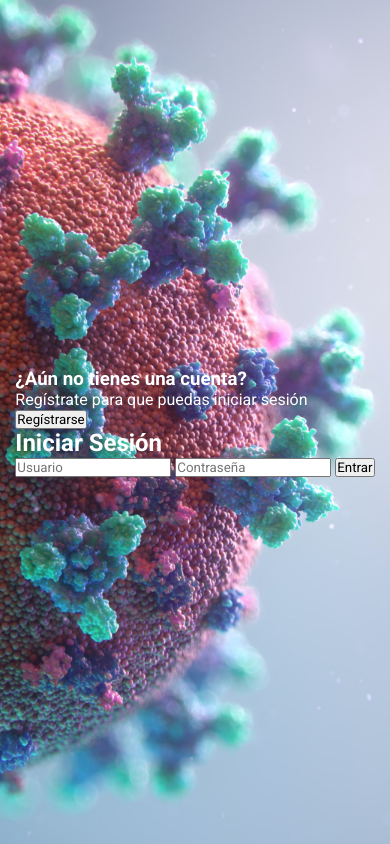
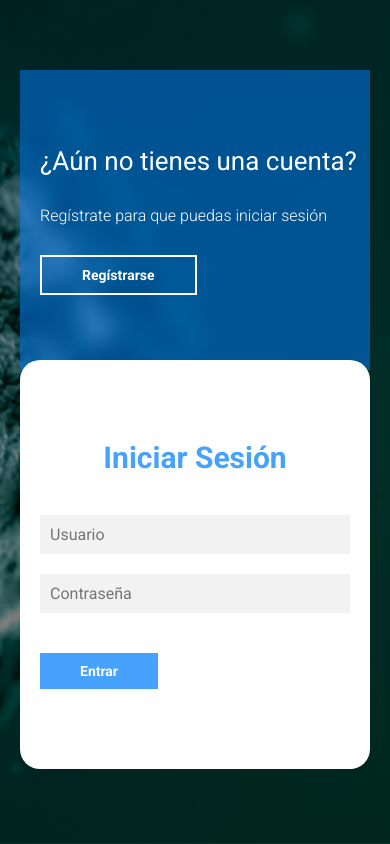
Before and after one commit to Dani1410/pagina.web.COVID-19, a PHP site: page /login.php in a window 390 px wide. Run offline with PHP 8.4, Linux system fonts and the light colour scheme; some libraries are stand-ins or nearby versions.

```diff
--- a/crud/php/registrar.php
+++ b/crud/php/registrar.php
@@ -13,9 +13,10 @@ $nombre_completo = $_POST['nombre'];
 $correo = $_POST['correo'];
 $usuario = $_POST['usuario'];
 $contrasena = $_POST['contrasena'];
+$nueva_contrasena = password_hash($nueva_contrasena, PASSWORD_DEFAULT);
 $tipo_usuario = $_POST['tipo-usuario'];
 
-$query = "INSERT INTO usuarios (nombre_completo, correo, usuario, contrasena, tipo) VALUES ('$nombre', '$correo', '$usuario', '$contrasena', '$tipo_usuario')";
+$query = "INSERT INTO usuarios (nombre_completo, correo, usuario, contrasena, tipo) VALUES ('$nombre', '$correo', '$usuario', '$nueva_contrasena', '$tipo_usuario')";
 
 
 //Verificar si el dato no se repite en la db
@@ -62,4 +63,3 @@ if ($ejecutar) {
 }
 
 mysqli_close($conexion);
-?>
--- a/css/login-estilos.css
+++ b/css/login-estilos.css
@@ -2,145 +2,171 @@
   margin: 0;
   padding: 0;
   box-sizing: border-box;
+  text-decoration: none;
   font-family: "Roboto", sans-serif;
 }
 
 body {
-  height: 100vh;
+  background-image: linear-gradient(
+      0deg,
+      rgba(0, 0, 0, 0.5),
+      rgba(0, 0, 0, 0.5)
+    ),
+    url(../img/virus.jpg);
+  background-size: cover;
+  background-repeat: no-repeat;
+  background-position: center;
+  background-attachment: fixed;
+}
+
+main {
+  width: 100%;
+  padding: 20px;
+  margin: auto;
+  margin-top: 100px;
+}
+
+.contenedor__todo {
+  width: 100%;
+  max-width: 800px;
+  margin: auto;
+  position: relative;
+}
+
+.caja__trasera {
+  width: 100%;
+  padding: 10px 20px;
+  display: flex;
+  justify-content: center;
+  -webkit-backdrop-filter: blur(10px);
+  backdrop-filter: blur(10px);
+  background-color: rgba(0, 128, 255, 0.5);
+}
+
+.caja__trasera div {
+  margin: 100px 40px;
+  color: white;
+  transition: all 500ms;
+}
+
+.caja__trasera div p,
+.caja__trasera button {
+  margin-top: 30px;
+}
+
+.caja__trasera div h3 {
+  font-weight: 400;
+  font-size: 26px;
+}
+
+.caja__trasera div p {
+  font-size: 16px;
+  font-weight: 300;
+}
+
+.caja__trasera button {
+  padding: 10px 40px;
+  border: 2px solid #fff;
+  font-size: 14px;
+  background: transparent;
+  font-weight: 600;
+  cursor: pointer;
+  color: white;
+  outline: none;
+  transition: all 300ms;
+}
+
+.caja__trasera button:hover {
+  background: #fff;
+  color: #46a2fd;
+}
+
+/*Formularios*/
+
+.contenedor__login-register {
   display: flex;
   align-items: center;
-  justify-content: center;
-  background-image: url(../img/hero.jpg);
-  background-position: center;
-  background-repeat: no-repeat;
-  background-size: cover;
-  color: #fff;
+  width: 100%;
+  max-width: 380px;
+  position: relative;
+  top: -185px;
+  left: 10px;
+
+  /*La transicion va despues del codigo JS*/
+  transition: left 500ms cubic-bezier(0.175, 0.885, 0.32, 1.275);
 }
 
-.container-form {
-  width: 90%;
-  height: 90vh;
-  display: flex;
-  justify-content: space-around;
-  transition: all 0.5s ease-out;
+.contenedor__login-register form {
+  width: 100%;
+  padding: 80px 20px;
+  background: white;
+  position: absolute;
+  border-radius: 20px;
 }
 
-.welcome-back {
-  display: flex;
-  align-items: center;
+.contenedor__login-register form h2 {
+  font-size: 30px;
   text-align: center;
+  margin-bottom: 20px;
+  color: #46a2fd;
 }
 
-.message {
-  padding: 1rem;
+.contenedor__login-register form input {
+  width: 100%;
+  margin-top: 20px;
+  padding: 10px;
+  border: none;
+  background: #f2f2f2;
+  font-size: 16px;
+  outline: none;
 }
 
-.message h2 {
-  font-size: 1.7rem;
-  padding: 1rem 0;
+.contenedor__login-register form button {
+  padding: 10px 40px;
+  margin-top: 40px;
+  border: none;
+  font-size: 14px;
+  background: #46a2fd;
+  font-weight: 600;
+  cursor: pointer;
+  color: white;
+  outline: none;
 }
 
-.message button {
-  padding: 1rem;
-  font-weight: 400;
-  background-color: #4a4aee;
-  border-radius: 2rem;
-  border: none;
-  outline: none;
-  cursor: pointer;
-  font-size: 0.9rem;
-  margin-top: 2rem;
-  transition: all 0.3s ease-in;
-  color: #fff;
+.formulario__login {
+  opacity: 1;
+  display: block;
+}
+.formulario__register {
+  display: none;
 }
 
-.message button:hover {
-  background-color: #6464f8;
+@media screen and (max-width: 850px) {
+  main {
+    margin-top: 50px;
   }
 
-.formulario {
-  width: 400px;
-  padding: 1rem;
-  margin: 2rem;
-  background-color: rgb(51, 51, 51, 0.602);
-  text-align: center;
-}
-
-.create-account {
-  padding: 2.7rem 0;
-  font-size: 1.7rem;
-}
-
-.iconos {
-  width: 200px;
-  display: flex;
-  justify-content: space-around;
+  .caja__trasera {
+    max-width: 350px;
+    height: 300px;
+    flex-direction: column;
     margin: auto;
   }
 
-.border-icon {
-  height: 20px;
-  width: 20px;
-  display: flex;
-  align-items: center;
-  justify-content: center;
-  padding: 1.5rem;
-  border: solid thin white;
-  border-radius: 50%;
-  font-size: 1.5rem;
-  transition: all 0.3s ease-in;
+  .caja__trasera div {
+    margin: 0px;
+    position: absolute;
   }
 
-.border-icon:hover {
-  background-color: #4a4aee;
-  cursor: pointer;
+  /*Formularios*/
+
+  .contenedor__login-register {
+    top: -10px;
+    left: -5px;
+    margin: auto;
   }
 
-.cuenta-gratis {
-  padding: 2rem 0;
+  .contenedor__login-register form {
+    position: relative;
   }
-
-.formulario input {
-  width: 70%;
-  display: block;
-  margin: auto;
-  margin-bottom: 2rem;
-  background-color: transparent;
-  border: none;
-  border-bottom: white thin solid;
-  text-align: center;
-  outline: none;
-  padding: 0.2rem 0;
-  font-size: 0.9rem;
-  color: white;
 }
-
-.formulario input[type="button"] {
-  width: 60%;
-  margin: auto;
-  border: solid thin white;
-  padding: 0.7rem;
-  border-radius: 2rem;
-  background-color: white;
-  font-weight: 600;
-  margin-top: 3rem;
-  font-size: 0.8rem;
-  cursor: pointer;
-  color: #222;
-}
-
-.sign-in {
-  position: absolute;
-  opacity: 0;
-  visibility: hidden;
-}
-
-.sign-in.active {
-  opacity: 1;
-  visibility: visible;
-}
-
-.sign-up.active {
-  opacity: 0;
-  visibility: hidden;
-}
--- a/login.php
+++ b/login.php
@@ -22,11 +22,31 @@ if (isset($_SESSION['usuario'])) {
 
 
     <link rel="stylesheet" href="./css/login-estilos.css">
+
+    <!-- CAPTCHA -->
+    <script src="https://www.google.com/recaptcha/enterprise.js?render=6LffPZUmAAAAAMEvr5CH0A8zy59AQJumO1CAPHf2"></script>
+
 </head>
 
 <body>
 
+    <script>
+        function onClick(e) {
+            e.preventDefault();
+            grecaptcha.enterprise.ready(async () => {
+                const token = await grecaptcha.enterprise.execute('6LffPZUmAAAAAMEvr5CH0A8zy59AQJumO1CAPHf2', {
+                    action: 'LOGIN'
+                });
+                // IMPORTANT: The 'token' that results from execute is an encrypted response sent by
+                // reCAPTCHA Enterprise to the end user's browser.
+                // This token must be validated by creating an assessment.
+                // See https://cloud.google.com/recaptcha-enterprise/docs/create-assessment
+            });
+        }
+    </script>
+
     <main>
+        <div class="g-recaptcha" data-sitekey="6LfwcaQmAAAAAJHJxrZ2Tn-NCHz4OH6qiBbiwhre"></div>
 
         <div class="contenedor__todo">
             <div class="caja__trasera">
--- a/php/header.php
+++ b/php/header.php
@@ -1,7 +1,7 @@
 <header>
     <div class="container">
         <a href="#hero">
-            <p class="logo">COVID-19</p>
+            <p class="logo">Bienvenido! <?php echo $_SESSION['primer_nombre']; ?></p>
         </a>
         <nav>
             <a href="#descripcion-general">Descripcion General</a>
--- a/php/login_usuario_be.php
+++ b/php/login_usuario_be.php
@@ -15,13 +15,17 @@
 
 // Si si hay sesion los lleva a la pagina principal
 
-    if(mysqli_num_rows($validar_login) > 0){
+if (mysqli_num_rows($validar_login) > 0) {
 
     $row = mysqli_fetch_assoc($validar_login);
     $tipo_usuario = $row['tipo'];
+    $nombre_completo = $row['nombre_completo'];
+    $primer_nombre = substr($nombre_completo, 0, strpos($nombre_completo, " "));
 
     $_SESSION['usuario'] = $usuario;
     $_SESSION['tipo'] = $tipo_usuario;
+    $_SESSION['nombre_completo'] = $nombre_completo;
+    $_SESSION['primer_nombre'] = $primer_nombre;
 
     header("Location: ../index.php");
     exit;
```
Also changed, not shown: php/registro_usuario_be.php (+4 -3 lines). Lines whose indentation alone changed are shown as unchanged.
